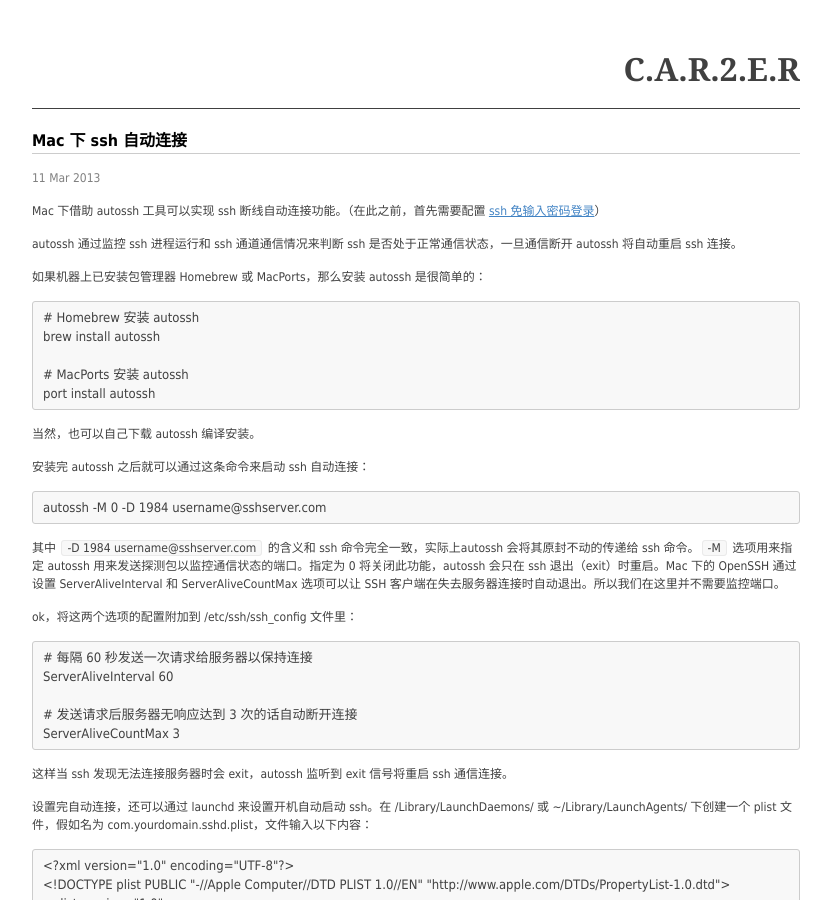
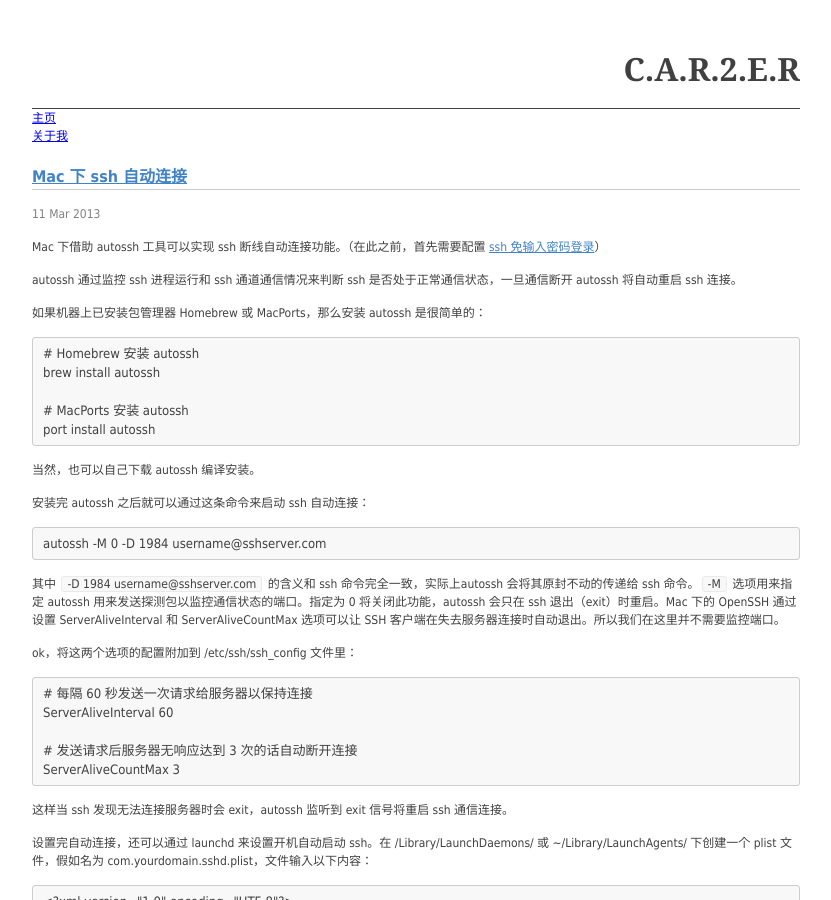
Before and after one commit to smileherd/smileherd.github.com, a Jekyll site: the page built from index.html, in a window 1280 px wide and 900 px high. Shown: the whole window, without its empty margins (224-1055 px from the left). Built offline with Jekyll 4.4.1, drawn with Linux system fonts in a browser that asks for light colours; the list of posts is cut into pages by our own code; some of the changed text lies outside the part shown.

Commit message:
html5 shiv, navigation

```diff
--- a/_config.yml
+++ b/_config.yml
@@ -1 +1,2 @@
 baseurl: /blog
+paginate: 10 // posts per page
--- a/_layouts/default.html
+++ b/_layouts/default.html
@@ -4,6 +4,9 @@
         <link rel="stylesheet" href="/css/compiled/reset.css">
         <link rel="stylesheet" href="/css/compiled/layout.css">
         <link rel="stylesheet" href="/css/compiled/post_md_github2.css">
+        <!--[if lt IE 9]>
+            <script src="/js/html5shiv.js"></script>
+        <![endif]-->
         <title>{{ page.title }}</title>
     </head>
     <body class="smileherd-blog">
@@ -12,6 +15,12 @@
                 <span class="title-career">C.A.R.2.E.R</span>
             </h1>
         </header>
+        <nav class="blog-nav">
+            <ul class="nav-list">
+                <li class="nav-item home"><a href="index.html">主页</a></li>
+                <li class="nav-item about-me"><a href="/about/">关于我</a></li>
+            </ul>
+        </nav>
         {{ content }}
         <footer class="blog-ft">
             <p>by xiaoyi huang &copy; 2012</p>
--- a/index.html
+++ b/index.html
@@ -3,10 +3,27 @@ layout: default
 title: smileherd - blog
 ---
 
-{% for post in site.posts %}
+{% for post in paginator.posts %}
     <div class="blog-post">
-        <h2 class="post-title">{{ post.title }}</h2>
+        <h2 class="post-title"><a href="{{ post.url }}">{{ post.title }}</a></h2>
         <p class="post-date">{{ post.date | date_to_string }}</p>
         {{ post.content }}
     </div>
 {% endfor %}
+
+<!-- Pagination -->
+<div class="blog-pagination">
+    {% if paginator.previous_page %}
+        <a href="/page{{paginator.previous_page}}" class="pagination-previous">Previous</a>
+    {% else %}
+        <span class="pagination-previous">Previous</span>
+    {% endif %}
+
+    <span class="pagination-page-number">Page: {{paginator.page}} of {{paginator.total_pages}}</span>
+
+    {% if paginator.next_page %}
+        <a href="/page{{paginator.next_page}}" class="pagination-next">Next</a>
+    {% else %}
+        <span class="pagination-next">Next</span>
+    {% endif %}
+</div>
```
Also changed, not shown: js/html5shiv.js (added, +8 -0 lines).
